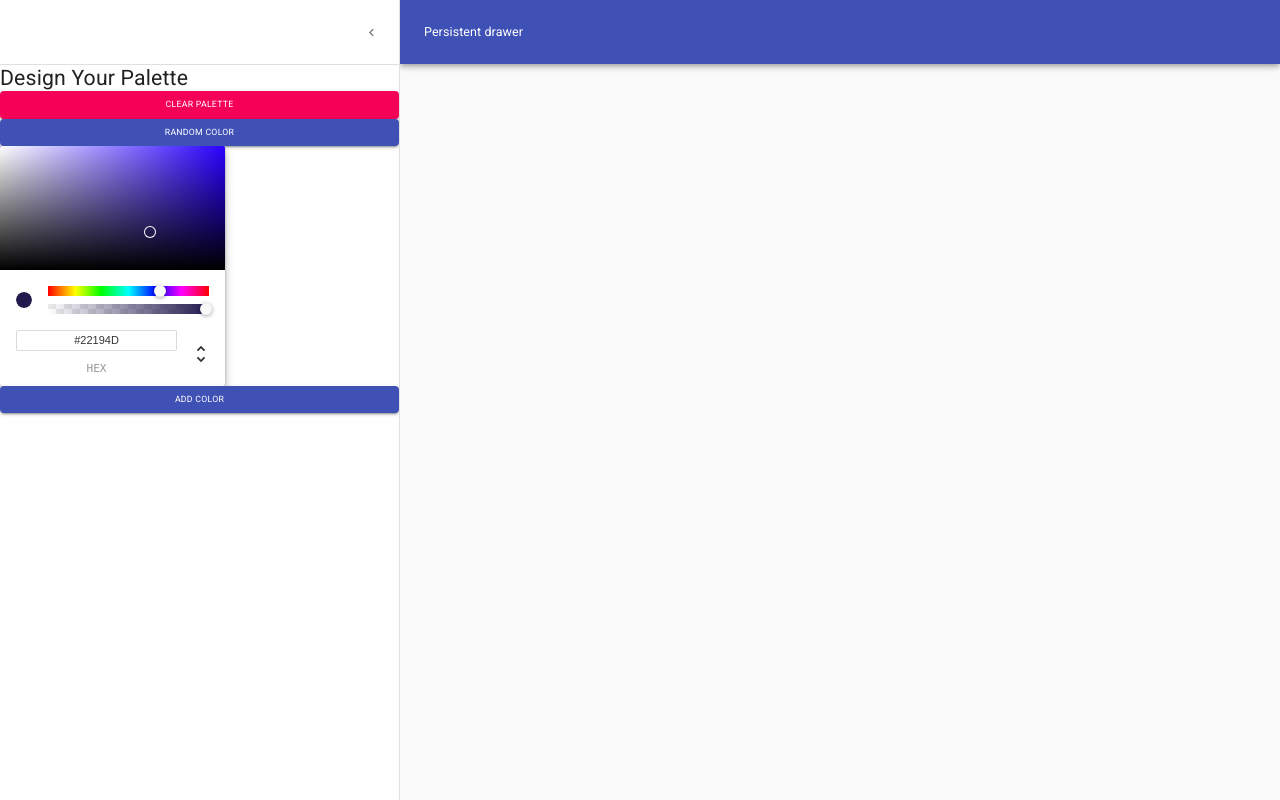
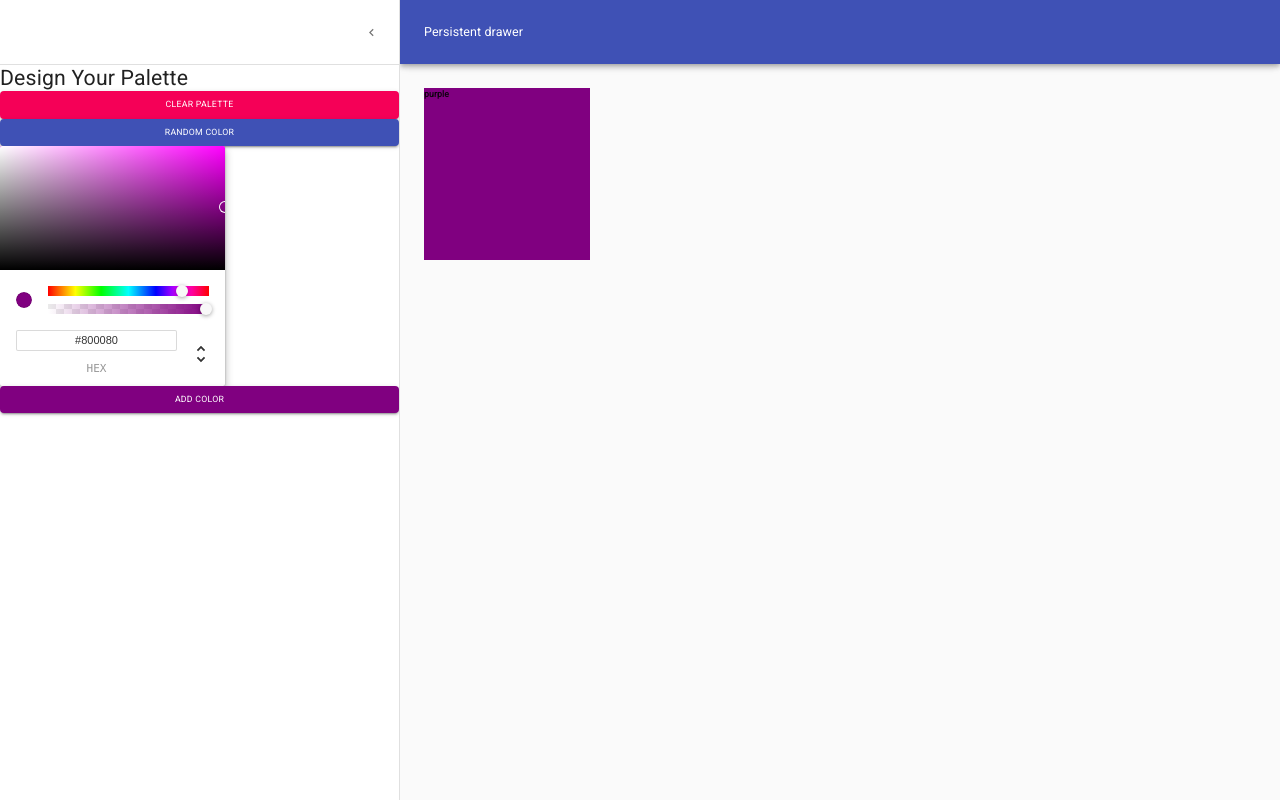
Before and after one commit to xzhang8102/React_Color_Palette, a React (Create React App) app: page /palette/new in a window 1280 px wide. Both pictures are taken after a click on the button "Open drawer". Built offline with nearby package versions, Linux system fonts and the light colour scheme.

Commit message:
Add draggable color box

```diff
--- a/src/components/CreateNewPalette.js
+++ b/src/components/CreateNewPalette.js
@@ -12,6 +12,7 @@ import IconButton from '@material-ui/core/IconButton';
 import MenuIcon from '@material-ui/icons/Menu';
 import ChevronLeftIcon from '@material-ui/icons/ChevronLeft';
 import { ChromePicker } from 'react-color';
+import DraggableColorBox from './DraggableColorBox';
 
 const drawerWidth = 400;
 
@@ -56,6 +57,7 @@ const styles = theme => {
     },
     content: {
       flexGrow: 1,
+      height: 'calc(100vh - 64px)', // minus the appbar height
       padding: theme.spacing(3),
       transition: theme.transitions.create('margin', {
         easing: theme.transitions.easing.sharp,
@@ -75,16 +77,30 @@ const styles = theme => {
 
 class CreateNewPalette extends React.Component {
   state = {
-    open: false
+    open: false,
+    currentColor: 'purple', // color selected from the color picker
+    palette: ['purple'] // keep record of the user-generated color
   };
 
   handleDrawer = () => {
     this.setState(prevState => ({ open: !prevState.open }));
   };
 
+  updateCurrentColor = newColor => {
+    this.setState({ currentColor: newColor.hex });
+  };
+
+  updatePalette = color => {
+    this.setState({ palette: [...this.state.palette, color] });
+  };
+
+  clearPalette = () => {
+    this.setState({ palette: [] });
+  };
+
   render() {
     const { classes } = this.props;
-    const { open } = this.state;
+    const { open, currentColor, palette } = this.state;
     return (
       <div className={classes.root}>
         <CssBaseline />
@@ -125,14 +141,26 @@ class CreateNewPalette extends React.Component {
           </div>
           <Divider />
           <Typography variant="h4">Design Your Palette</Typography>
-          <Button variant="contained" color="secondary">
+          <Button
+            variant="contained"
+            color="secondary"
+            onClick={this.clearPalette}
+          >
             Clear Palette
           </Button>
           <Button variant="contained" color="primary">
             Random Color
           </Button>
-          <ChromePicker onChangeComplete={newColor => console.log(newColor)} />
-          <Button variant="contained" color="primary">
+          <ChromePicker
+            color={currentColor}
+            onChangeComplete={this.updateCurrentColor}
+          />
+          <Button
+            variant="contained"
+            color="primary"
+            style={{ backgroundColor: currentColor }}
+            onClick={() => this.updatePalette(currentColor)}
+          >
             Add Color
           </Button>
         </Drawer>
@@ -142,6 +170,9 @@ class CreateNewPalette extends React.Component {
           })}
         >
           <div className={classes.drawerHeader} />
+          {palette.map((color, i) => {
+            return <DraggableColorBox color={color} key={i} />;
+          })}
         </main>
       </div>
     );
--- /dev/null
+++ b/src/components/DraggableColorBox.js
@@ -0,0 +1,24 @@
+import React from 'react';
+import { withStyles } from '@material-ui/styles';
+
+const styles = {
+  root: {
+    height: '25%',
+    width: '20%',
+    position: 'relative',
+    display: 'inline-block'
+  }
+};
+
+const DraggableColorBox = props => {
+  return (
+    <div
+      style={{ backgroundColor: props.color }}
+      className={props.classes.root}
+    >
+      <h4>{props.color}</h4>
+    </div>
+  );
+};
+
+export default withStyles(styles)(DraggableColorBox);
```
